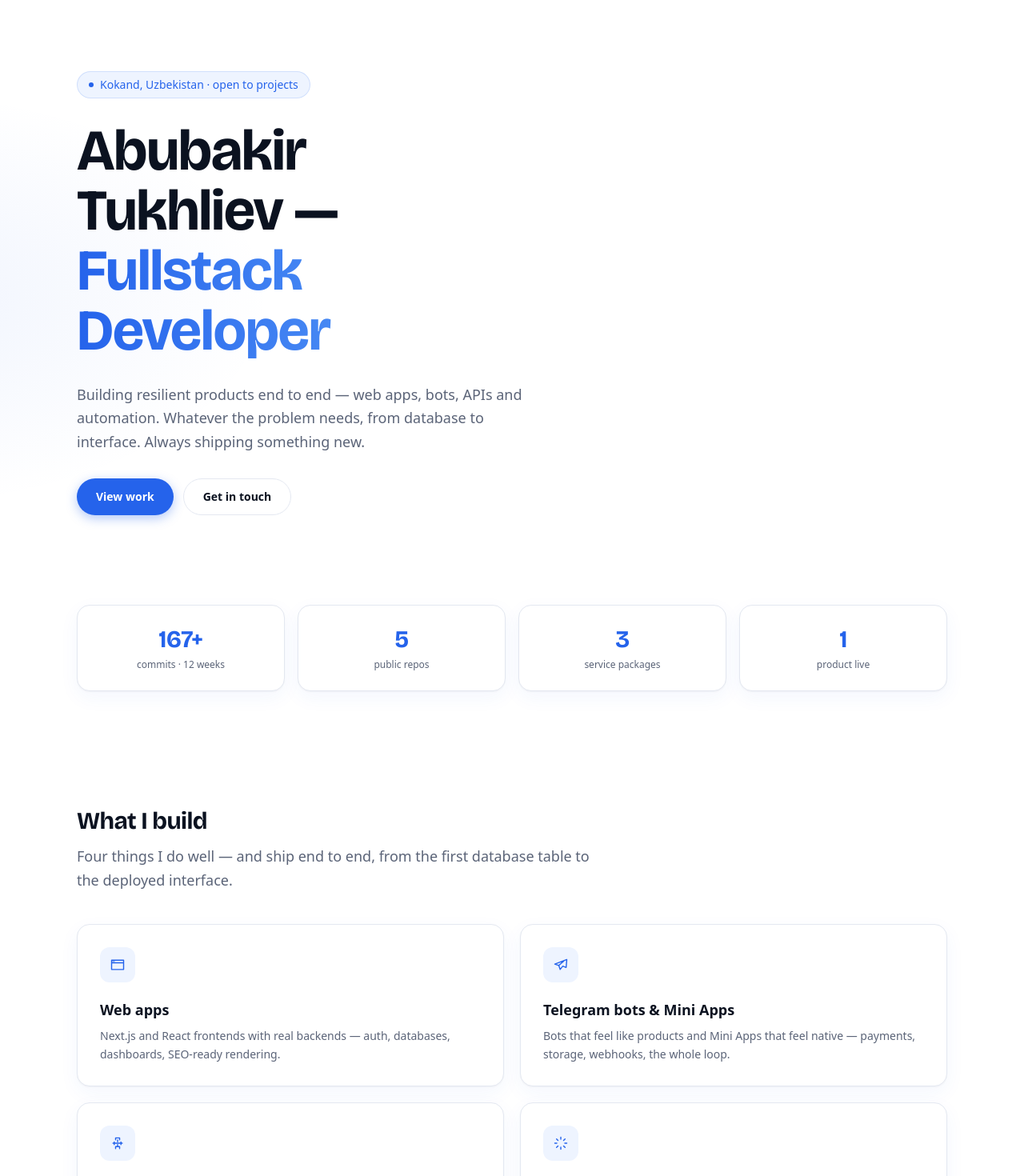
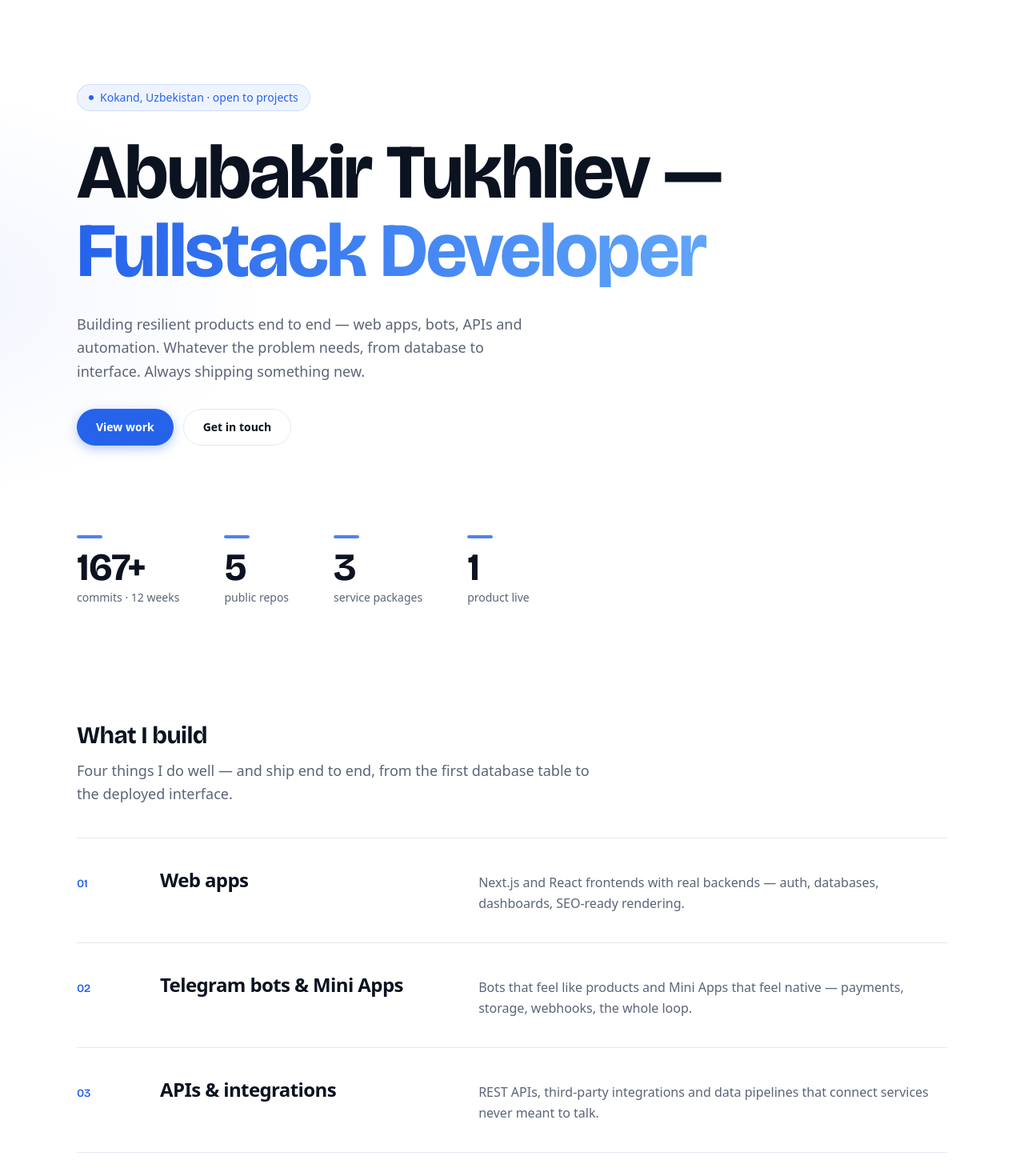
Before and after one commit to tukhlievs/tukhlievs, a Next.js app: page /tukhlievs/ in a window 1280 px wide. Shown: the part 120-1590 px from the top of the page at 80% size. Built offline with nearby package versions, Linux system fonts and the light colour scheme.

Commit message:
Kill boxy cards: editorial index for capabilities, process timeline, naked stats; drop hero sphere and three.js

```diff
--- a/package.json
+++ b/package.json
@@ -13,13 +13,11 @@
     "next": "^16.0.10",
     "next-mdx-remote": "^6.0.0",
     "react": "^19.2.4",
-    "react-dom": "^19.2.3",
-    "three": "^0.182.0"
+    "react-dom": "^19.2.3"
   },
   "devDependencies": {
     "@tailwindcss/postcss": "^4.1.11",
     "@types/node": "^20.17.30",
-    "@types/three": "^0.182.0",
     "@types/react": "^19.2.4",
     "@types/react-dom": "^19.2.3",
     "tailwindcss": "^4.1.11",
--- a/src/app/page.tsx
+++ b/src/app/page.tsx
@@ -4,7 +4,6 @@ import { projects } from "@/lib/projects";
 import { getPosts, formatDate } from "@/lib/posts";
 import activity from "@/data/activity.json";
 import { ProjectCard } from "@/components/ProjectCard";
-import { Hero3D } from "@/components/Hero3D";
 import { Reveal } from "@/components/Reveal";
 import { ServicesCarousel } from "@/components/ServicesCarousel";
 
@@ -12,22 +11,18 @@ const capabilities = [
   {
     title: "Web apps",
     text: "Next.js and React frontends with real backends — auth, databases, dashboards, SEO-ready rendering.",
-    icon: "M3 5h18v14H3z M3 9h18 M7 7h.01 M5 7h.01",
   },
   {
     title: "Telegram bots & Mini Apps",
     text: "Bots that feel like products and Mini Apps that feel native — payments, storage, webhooks, the whole loop.",
-    icon: "M21 4 3 11l6 2 2 6 4-5 5 2z M9 13l8-7",
   },
   {
     title: "APIs & integrations",
     text: "REST APIs, third-party integrations and data pipelines that connect services never meant to talk.",
-    icon: "M9 7V4h6v3 M9 20v-3h6v3 M12 7v3 M12 14v3 M5 12h14 M7 10v4 M17 10v4",
   },
   {
     title: "Automation & AI agents",
     text: "Scripts, cron jobs and autonomous agents that quietly do the boring work around the clock.",
-    icon: "M12 3v3 M12 18v3 M5.6 5.6l2.2 2.2 M16.2 16.2l2.2 2.2 M3 12h3 M18 12h3 M5.6 18.4l2.2-2.2 M16.2 7.8l2.2-2.2",
   },
 ];
 
@@ -64,16 +59,16 @@ export default function HomePage() {
 
   return (
     <div>
-      {/* Hero: крупный заголовок слева, Three.js сцена справа */}
+      {/* Hero: типографический стейтмент на всю ширину */}
       <section className="relative overflow-hidden">
-        <div className="max-w-6xl mx-auto px-5 sm:px-8 pt-24 sm:pt-36 pb-20 sm:pb-28 grid lg:grid-cols-[1.1fr_0.9fr] gap-12 items-center">
+        <div className="max-w-6xl mx-auto px-5 sm:px-8 pt-24 sm:pt-40 pb-20 sm:pb-28">
           <div className="relative z-10">
             <p className="fade-up inline-flex items-center gap-2 text-sm font-medium text-accent bg-accent-soft border border-accent/15 rounded-full px-3.5 py-1.5">
               <span className="size-1.5 rounded-full bg-accent animate-pulse" />
               {site.location} · open to projects
             </p>
             {/* Имя и роль проявляются из блюра по очереди */}
-            <h1 className="mt-7 text-5xl sm:text-6xl lg:text-7xl font-bold tracking-tight leading-[1.04] text-balance">
+            <h1 className="mt-7 max-w-4xl text-5xl sm:text-7xl lg:text-8xl font-bold tracking-tight leading-[1.02] text-balance">
               <span className="fade-up d1 inline-block">
                 Abubakir Tukhliev —
               </span>{" "}
@@ -102,26 +97,23 @@ export default function HomePage() {
             </div>
           </div>
 
-          {/* 3D-сцена; на мобильных скрыта, чтобы не грузить WebGL */}
-          <div className="relative hidden lg:block h-[460px]">
-            <Hero3D />
-          </div>
         </div>
       </section>
 
       <div className="max-w-6xl mx-auto px-5 sm:px-8">
         {/* Живые цифры */}
         <Reveal>
-          <section className="grid grid-cols-2 lg:grid-cols-4 gap-4">
+          <section className="flex flex-wrap items-end gap-x-14 gap-y-8">
             {stats.map((s) => (
-              <div
-                key={s.label}
-                className="rounded-2xl border border-border bg-white px-5 py-6 text-center shadow-[0_1px_2px_rgba(11,18,32,0.04),0_8px_24px_rgba(37,99,235,0.05)]"
-              >
-                <div className="font-display text-3xl font-bold text-accent">
+              <div key={s.label}>
+                <span
+                  aria-hidden
+                  className="block h-1 w-8 rounded-full bg-accent/80"
+                />
+                <div className="mt-3 font-display text-4xl sm:text-5xl font-bold tracking-tight">
                   {s.value}
                 </div>
-                <div className="mt-1.5 text-xs text-muted">{s.label}</div>
+                <div className="mt-1 text-sm text-muted">{s.label}</div>
               </div>
             ))}
           </section>
@@ -135,28 +127,19 @@ export default function HomePage() {
               Four things I do well — and ship end to end, from the first
               database table to the deployed interface.
             </p>
-            <div className="mt-10 grid sm:grid-cols-2 gap-5">
-              {capabilities.map((c) => (
+            <div className="mt-10 border-b border-border">
+              {capabilities.map((c, i) => (
                 <div
                   key={c.title}
-                  className="rounded-2xl border border-border bg-white p-7 shadow-[0_1px_2px_rgba(11,18,32,0.04),0_8px_24px_rgba(37,99,235,0.05)] hover:border-accent/30 hover:shadow-[0_2px_4px_rgba(11,18,32,0.05),0_16px_40px_rgba(37,99,235,0.12)] transition-[box-shadow,border-color]"
+                  className="group grid grid-cols-1 sm:grid-cols-[72px_1fr] lg:grid-cols-[72px_1fr_1.6fr] gap-x-8 gap-y-2 items-baseline border-t border-border py-7 sm:py-9"
                 >
-                  <span className="inline-flex size-11 items-center justify-center rounded-xl bg-accent-soft text-accent">
-                    <svg
-                      className="size-5"
-                      viewBox="0 0 24 24"
-                      fill="none"
-                      stroke="currentColor"
-                      strokeWidth="1.7"
-                      strokeLinecap="round"
-                      strokeLinejoin="round"
-                      aria-hidden
-                    >
-                      <path d={c.icon} />
-                    </svg>
+                  <span className="font-display text-sm font-semibold text-accent">
+                    0{i + 1}
                   </span>
-                  <h3 className="mt-5 text-lg font-semibold">{c.title}</h3>
-                  <p className="mt-2 text-sm text-muted leading-relaxed">
+                  <h3 className="text-xl sm:text-2xl font-semibold tracking-tight group-hover:text-accent transition-colors">
+                    {c.title}
+                  </h3>
+                  <p className="sm:col-start-2 lg:col-start-auto text-muted leading-relaxed">
                     {c.text}
                   </p>
                 </div>
@@ -209,21 +192,25 @@ export default function HomePage() {
         <Reveal>
           <section className="mt-28 sm:mt-36">
             <h2 className="text-3xl font-bold tracking-tight">How it works</h2>
-            <div className="mt-10 grid sm:grid-cols-2 lg:grid-cols-4 gap-5">
+            <div className="relative mt-12">
+              {/* Линия процесса: вертикальная на мобильных, горизонтальная на десктопе */}
+              <div
+                aria-hidden
+                className="absolute left-4 top-2 bottom-2 w-px bg-border lg:left-0 lg:right-0 lg:top-4 lg:bottom-auto lg:h-px lg:w-auto"
+              />
+              <ol className="grid gap-10 lg:grid-cols-4 lg:gap-8">
                 {steps.map((st, i) => (
-                <div
-                  key={st.title}
-                  className="rounded-2xl border border-border bg-white p-6 shadow-[0_1px_2px_rgba(11,18,32,0.04),0_8px_24px_rgba(37,99,235,0.05)]"
-                >
-                  <span className="inline-flex size-8 items-center justify-center rounded-full bg-accent text-white font-bold text-sm">
+                  <li key={st.title} className="relative pl-14 lg:pl-0">
+                    <span className="absolute left-0 top-0 lg:relative lg:left-auto lg:top-auto inline-flex size-8 items-center justify-center rounded-full bg-accent text-white font-bold text-sm shadow-[0_4px_12px_rgba(37,99,235,0.35)] ring-4 ring-white">
                       {i + 1}
                     </span>
-                  <h3 className="mt-4 font-semibold">{st.title}</h3>
+                    <h3 className="font-semibold text-lg lg:mt-5">{st.title}</h3>
                     <p className="mt-1.5 text-sm text-muted leading-relaxed">
                       {st.text}
                     </p>
-                </div>
+                  </li>
                 ))}
+              </ol>
             </div>
           </section>
         </Reveal>
```
Lines whose indentation alone changed are shown as unchanged.
